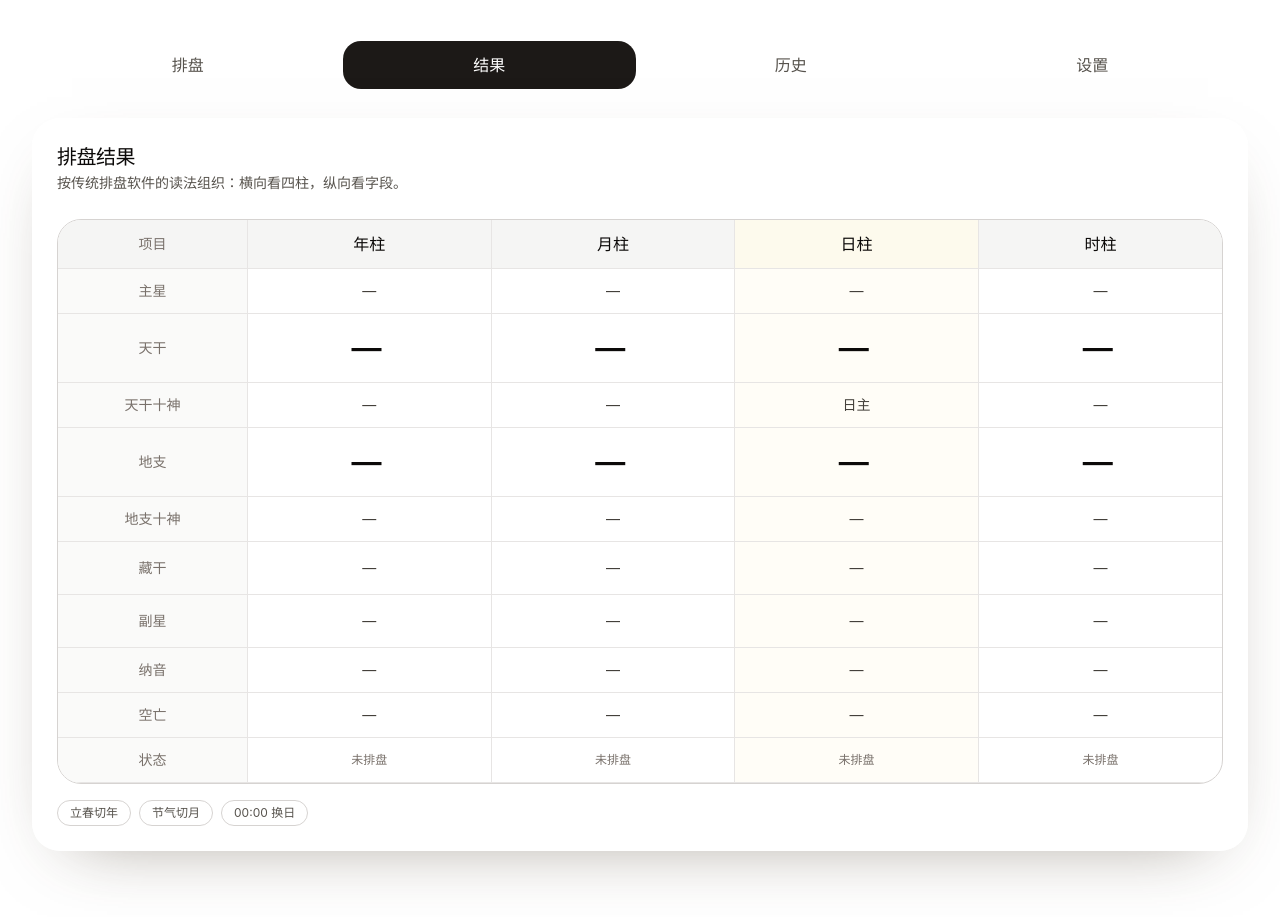
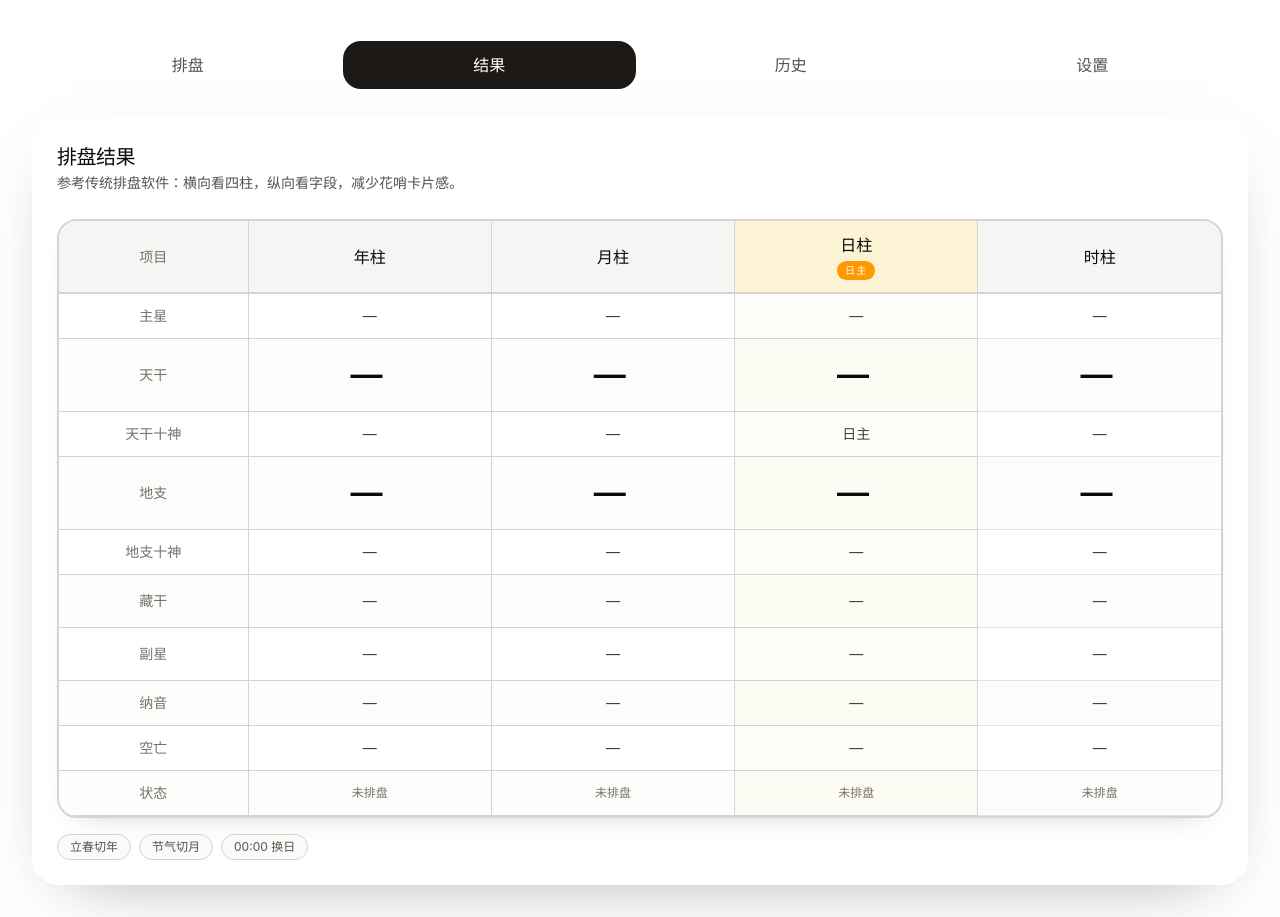
Before and after one commit to Anxcye/bazi-pai-pan, a React (Vite) app: page / in a window 1280 px wide. Both pictures are taken after a click on the button "查看结果页结构". Before the commit the page ends 883 px from the top, so only its background shows below. Built offline with nearby package versions, Linux system fonts and the light colour scheme.

Commit message:
style: refine traditional bazi chart table

```diff
--- a/src/features/chart/ChartPreviewSection.tsx
+++ b/src/features/chart/ChartPreviewSection.tsx
@@ -23,9 +23,6 @@ interface ChartPreviewSectionProps {
 
 const pillarOrder: Array<PillarDetail['key']> = ['year', 'month', 'day', 'hour']
 
-export function ChartPreviewSection({ result, config }: ChartPreviewSectionProps) {
-  const pillars = pillarOrder.map((key) => result.pillars[key])
-
 const rows = [
   {
     key: 'main-star',
@@ -36,7 +33,7 @@ export function ChartPreviewSection({ result, config }: ChartPreviewSectionProps
     key: 'stem',
     label: '天干',
     render: (pillar: PillarDetail) => pillar.pillar?.stem ?? '—',
-      emphasis: true,
+    emphasis: 'stem' as const,
   },
   {
     key: 'stem-god',
@@ -47,7 +44,7 @@ export function ChartPreviewSection({ result, config }: ChartPreviewSectionProps
     key: 'branch',
     label: '地支',
     render: (pillar: PillarDetail) => pillar.pillar?.branch ?? '—',
-      emphasis: true,
+    emphasis: 'branch' as const,
   },
   {
     key: 'branch-god',
@@ -85,36 +82,45 @@ export function ChartPreviewSection({ result, config }: ChartPreviewSectionProps
   },
 ]
 
+export function ChartPreviewSection({ result, config }: ChartPreviewSectionProps) {
+  const pillars = pillarOrder.map((key) => result.pillars[key])
+
   return (
-    <SectionCard title="排盘结果" description="按传统排盘软件的读法组织：横向看四柱，纵向看字段。">
+    <SectionCard title="排盘结果" description="参考传统排盘软件：横向看四柱，纵向看字段，减少花哨卡片感。">
       <div className="space-y-4">
-        <div className="overflow-hidden rounded-[24px] border border-stone-300 bg-white dark:border-white/10 dark:bg-stone-950">
+        <div className="overflow-hidden rounded-[20px] border-2 border-stone-300 bg-white shadow-[0_12px_30px_-24px_rgba(68,53,35,0.45)] dark:border-white/15 dark:bg-stone-950">
           <div className="overflow-x-auto">
             <table className="min-w-full border-collapse text-center">
               <thead>
                 <tr className="bg-stone-100 dark:bg-white/[0.04]">
-                  <th className="min-w-28 border-b border-r border-stone-200 px-4 py-3 text-sm font-semibold text-stone-500 dark:border-white/10 dark:text-stone-400">
+                  <th className="min-w-28 border-b-2 border-r border-stone-300 px-4 py-3 text-sm font-semibold text-stone-500 dark:border-white/15 dark:text-stone-400">
                     项目
                   </th>
                   {pillars.map((pillar) => (
                     <th
                       key={`${pillar.key}-column`}
                       className={cn(
-                        'min-w-36 border-b border-stone-200 px-5 py-3 text-base font-semibold text-stone-950 dark:border-white/10 dark:text-stone-50',
-                        pillar.key !== 'hour' && 'border-r',
-                        pillar.key !== 'hour' && 'border-stone-200 dark:border-white/10',
-                        pillar.key === 'day' && 'bg-amber-50/80 dark:bg-amber-500/10',
+                        'min-w-36 border-b-2 border-stone-300 px-5 py-3 text-base font-semibold text-stone-950 dark:border-white/15 dark:text-stone-50',
+                        pillar.key !== 'hour' && 'border-r border-stone-300 dark:border-white/15',
+                        pillar.key === 'day' && 'bg-amber-100/70 dark:bg-amber-500/12',
                       )}
                     >
-                      {pillar.label}
+                      <div className="flex flex-col items-center gap-1">
+                        <span>{pillar.label}</span>
+                        {pillar.key === 'day' ? (
+                          <span className="rounded-full bg-amber-500 px-2 py-0.5 text-[10px] font-medium tracking-[0.12em] text-white dark:bg-amber-400 dark:text-stone-950">
+                            日主
+                          </span>
+                        ) : null}
+                      </div>
                     </th>
                   ))}
                 </tr>
               </thead>
               <tbody>
-                {rows.map((row) => (
-                  <tr key={row.key}>
-                    <th className="border-b border-r border-stone-200 bg-stone-50 px-4 py-3 text-sm font-medium text-stone-500 dark:border-white/10 dark:bg-white/[0.03] dark:text-stone-400">
+                {rows.map((row, rowIndex) => (
+                  <tr key={row.key} className={rowIndex % 2 === 0 ? 'bg-white dark:bg-stone-950' : 'bg-stone-50/60 dark:bg-white/[0.02]'}>
+                    <th className="border-b border-r border-stone-300 px-4 py-3 text-sm font-medium text-stone-500 dark:border-white/15 dark:text-stone-400">
                       {row.label}
                     </th>
                     {pillars.map((pillar) => (
@@ -122,9 +128,11 @@ export function ChartPreviewSection({ result, config }: ChartPreviewSectionProps
                         key={`${pillar.key}-${row.key}`}
                         className={cn(
                           'border-b border-stone-200 px-4 py-3 text-sm text-stone-700 dark:border-white/10 dark:text-stone-200',
-                          pillar.key !== 'hour' && 'border-r border-stone-200 dark:border-white/10',
-                          row.emphasis &&
-                            'py-4 text-3xl font-semibold tracking-[0.18em] text-stone-950 dark:text-stone-50',
+                          pillar.key !== 'hour' && 'border-r border-stone-300 dark:border-white/15',
+                          row.emphasis === 'stem' &&
+                            'py-5 text-[2rem] font-semibold leading-none tracking-[0.2em] text-stone-950 dark:text-stone-50',
+                          row.emphasis === 'branch' &&
+                            'py-5 text-[2rem] font-semibold leading-none tracking-[0.2em] text-stone-950 dark:text-stone-50',
                           row.multiline && 'leading-7',
                           row.subtle && 'text-xs text-stone-500 dark:text-stone-400',
                           pillar.key === 'day' && 'bg-amber-50/40 dark:bg-amber-500/[0.06]',
@@ -152,7 +160,9 @@ export function ChartPreviewSection({ result, config }: ChartPreviewSectionProps
 
 function MetaPill({ children }: { children: string }) {
   return (
-    <span className="rounded-full border border-stone-300 px-3 py-1 dark:border-white/15">{children}</span>
+    <span className="rounded-full border border-stone-300 bg-stone-50 px-3 py-1 dark:border-white/15 dark:bg-white/[0.03]">
+      {children}
+    </span>
   )
 }
 
```
Lines whose indentation alone changed are shown as unchanged.
